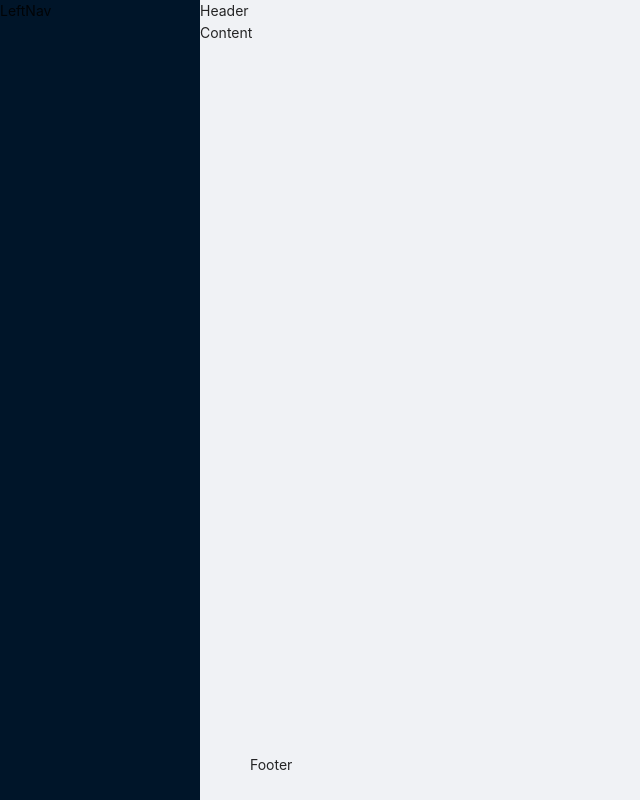
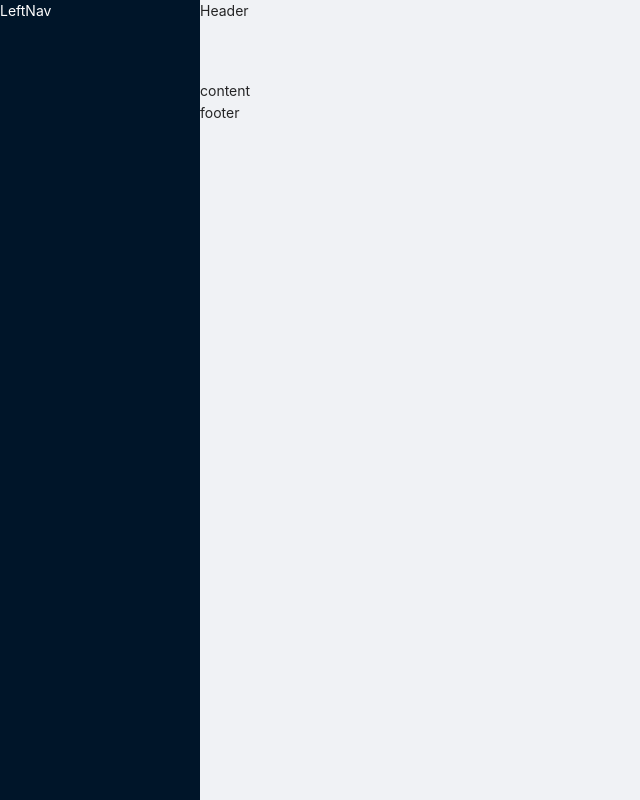
Before and after one commit to zzY0123/backstageWeb, a React (Create React App) app in the folder admin-client/: page / in a window 1280 px wide. Shown: the whole page, without its empty margins (0-640 px from the left). Built offline with nearby package versions, Linux system fonts and the light colour scheme.

Commit message:
feat: add content and footer component

```diff
--- /dev/null
+++ b/admin-client/src/components/content/content.jsx
@@ -0,0 +1,13 @@
+import React, { Component } from 'react'
+
+class Content extends Component {
+	render () {
+		return (
+			<div>
+				content
+			</div>
+		)
+	}
+}
+
+export default Content
--- /dev/null
+++ b/admin-client/src/components/footer/footer.jsx
@@ -0,0 +1,13 @@
+import React, { Component } from 'react'
+
+class Footer extends Component {
+	render () {
+		return (
+			<div>
+				footer
+			</div>
+		)
+	}
+}
+
+export default Footer
--- /dev/null
+++ b/admin-client/src/components/header/header.css
@@ -0,0 +1,3 @@
+.header {
+  height: 80px;
+}
--- a/admin-client/src/components/header/header.jsx
+++ b/admin-client/src/components/header/header.jsx
@@ -1,8 +1,11 @@
 import React, { Component } from 'react'
+
+import './header.css'
+
 class Header extends Component {
 	render () {
 		return (
-			<div>
+			<div className='header'>
 				Header
 			</div>
 		)
--- a/admin-client/src/components/header/header.less
+++ b/admin-client/src/components/header/header.less
@@ -0,0 +1,3 @@
+.header {
+	height: 80px;
+}
--- /dev/null
+++ b/admin-client/src/components/leftNav/leftNav.css
@@ -0,0 +1,3 @@
+.left-nav {
+  color: #ffffff;
+}
--- a/admin-client/src/components/leftNav/leftNav.jsx
+++ b/admin-client/src/components/leftNav/leftNav.jsx
@@ -1,9 +1,11 @@
 import React, { Component } from 'react'
+
+import './leftNav.css'
 
 class LeftNav extends Component {
 	render () {
 		return (
-			<div>
+			<div className='left-nav'>
 				LeftNav
 			</div>
 		)
--- a/admin-client/src/components/leftNav/leftNav.less
+++ b/admin-client/src/components/leftNav/leftNav.less
@@ -0,0 +1,3 @@
+.left-nav {
+	color: rgba(255, 255, 255, 1)
+}
--- a/admin-client/src/pages/admin/admin.jsx
+++ b/admin-client/src/pages/admin/admin.jsx
@@ -3,9 +3,12 @@ import React, { Component } from 'react'
 
 import LeftNav from '../../components/leftNav/leftNav'
 import Header from '../../components/header/header'
+import Content from '../../components/content/content'
+import Footer from '../../components/footer/footer'
+
 
 import { Layout } from 'antd';
-const {Footer, Sider, Content } = Layout;
+const {Sider} = Layout;
 
 class Admin extends Component {
 	render () {
@@ -20,9 +23,9 @@ class Admin extends Component {
 					<LeftNav />
 				</Sider>
       			<Layout>
-      		  		<Header>Header</Header>
-      		  		<Content>Content</Content>
-      		  		<Footer>Footer</Footer>
+					<Header />
+					<Content />
+					<Footer />
       			</Layout>
    			</Layout>
 		)
```
Also changed, not shown: admin-client/src/components/content/content.less (added), admin-client/src/components/footer/footer.less (added).
